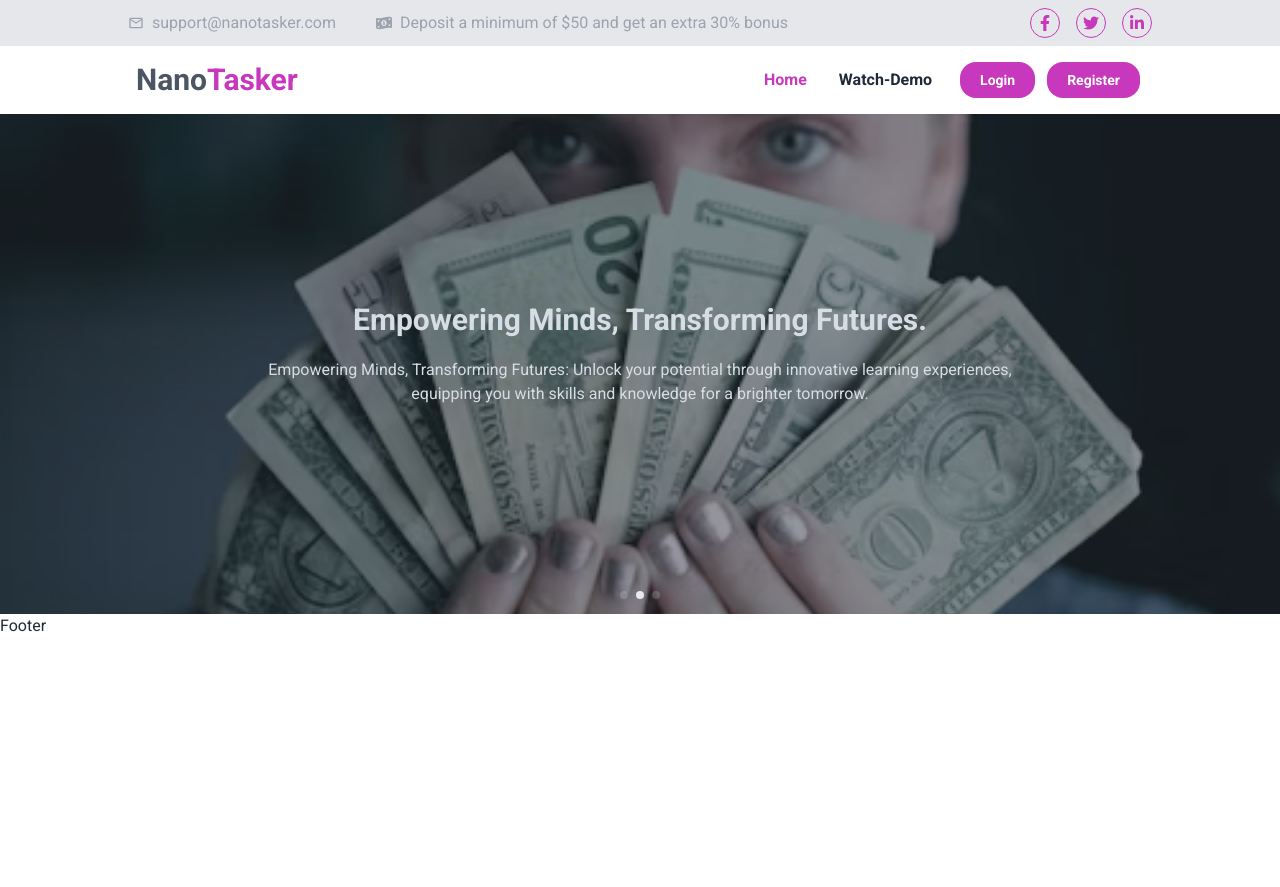
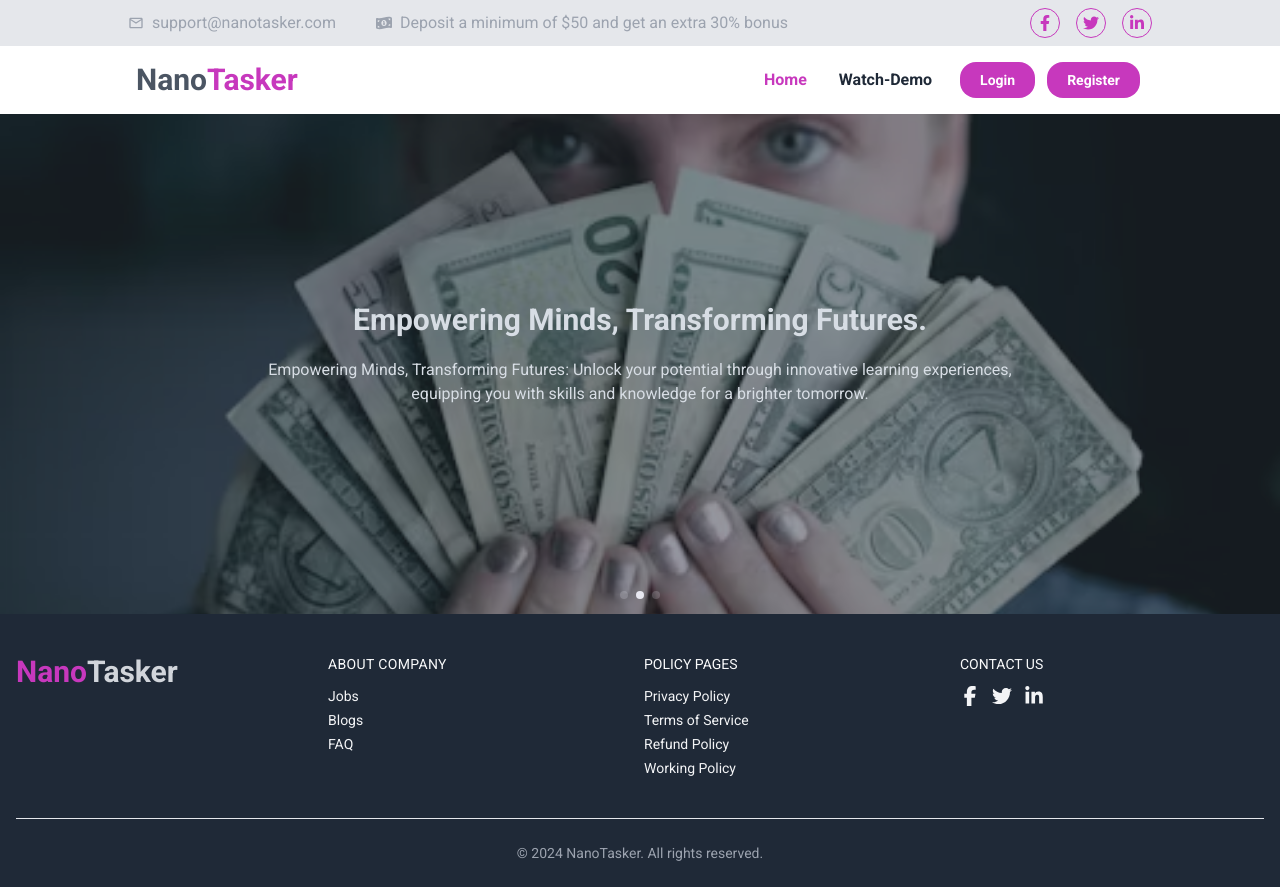
Before and after one commit to developerssaddam/nano-tasker-client, a React (Vite) app: page / in a window 1280 px wide. Before the commit the page ends 800 px from the top, so only its background shows below. Built offline with nearby package versions, Linux system fonts and the light colour scheme.

Commit message:
Added footer

```diff
--- a/src/components/Footer/Footer.jsx
+++ b/src/components/Footer/Footer.jsx
@@ -1,9 +1,102 @@
-
+import { FaFacebookF, FaLinkedinIn, FaTwitter } from "react-icons/fa6";
+import { Link } from "react-router-dom";
 
 const Footer = () => {
   return (
-    <div>Footer</div>
-  )
-}
+    <footer>
+      <div className="px-4 divide-y bg-gray-800 text-gray-100">
+        <div className="container flex flex-col justify-between py-10 mx-auto space-y-8 lg:flex-row lg:space-y-0">
+          <div className="w-full text-center md:text-start lg:w-1/3">
+            <Link to="/">
+              <h1 className="text-3xl font-bold text-primary_color">
+                Nano<span className="text-gray-300">Tasker</span>
+              </h1>
+            </Link>
+          </div>
 
-export default Footer
+          <div className="grid grid-cols-2 text-center md:text-start md:grid-cols-3 text-sm gap-x-3 gap-y-8 md:w-full">
+            <div className="space-y-3">
+              <h3 className="tracking-wide uppercase text-gray-50">
+                About Company
+              </h3>
+              <ul className="space-y-1">
+                <li>
+                  <a rel="noopener noreferrer" href="#">
+                    Jobs
+                  </a>
+                </li>
+                <li>
+                  <a rel="noopener noreferrer" href="#">
+                    Blogs
+                  </a>
+                </li>
+                <li>
+                  <a rel="noopener noreferrer" href="#">
+                    FAQ
+                  </a>
+                </li>
+              </ul>
+            </div>
+
+            <div className="space-y-3">
+              <h3 className="uppercase text-gray-50">Policy Pages</h3>
+              <ul className="space-y-1">
+                <li>
+                  <a rel="noopener noreferrer" href="#">
+                    Privacy Policy
+                  </a>
+                </li>
+                <li>
+                  <a rel="noopener noreferrer" href="#">
+                    Terms of Service
+                  </a>
+                </li>
+                <li>
+                  <a rel="noopener noreferrer" href="#">
+                    Refund Policy
+                  </a>
+                </li>
+                <li>
+                  <a rel="noopener noreferrer" href="#">
+                    Working Policy
+                  </a>
+                </li>
+              </ul>
+            </div>
+
+            <div className="space-y-3">
+              <div className="uppercase text-gray-50">
+                Contact us
+              </div>
+              <div className="flex justify-center md:justify-start space-x-3">
+                <Link
+                  target="blank"
+                  to="https://web.facebook.com/profile.php?id=100015157110543"
+                >
+                  <FaFacebookF className="text-xl" />
+                </Link>
+
+                <Link target="blank" to="https://x.com/Saddam4505">
+                  <FaTwitter className="text-xl" />
+                </Link>
+
+                <Link
+                  target="blank"
+                  to="https://linkedin.com/in/developer-saddam"
+                >
+                  <FaLinkedinIn className="text-xl" />
+                </Link>
+              </div>
+            </div>
+          </div>
+        </div>
+
+        <div className="py-6 text-sm text-center text-gray-400">
+          © 2024 NanoTasker. All rights reserved.
+        </div>
+      </div>
+    </footer>
+  );
+};
+
+export default Footer;
```
